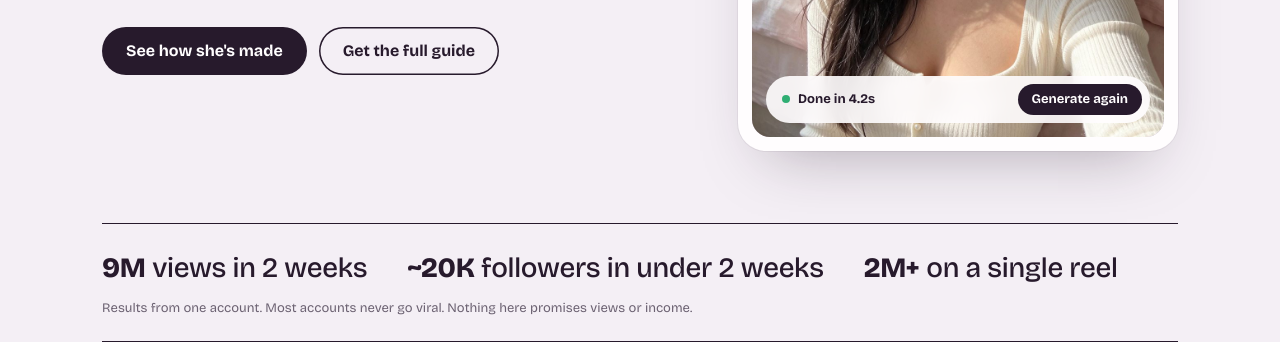
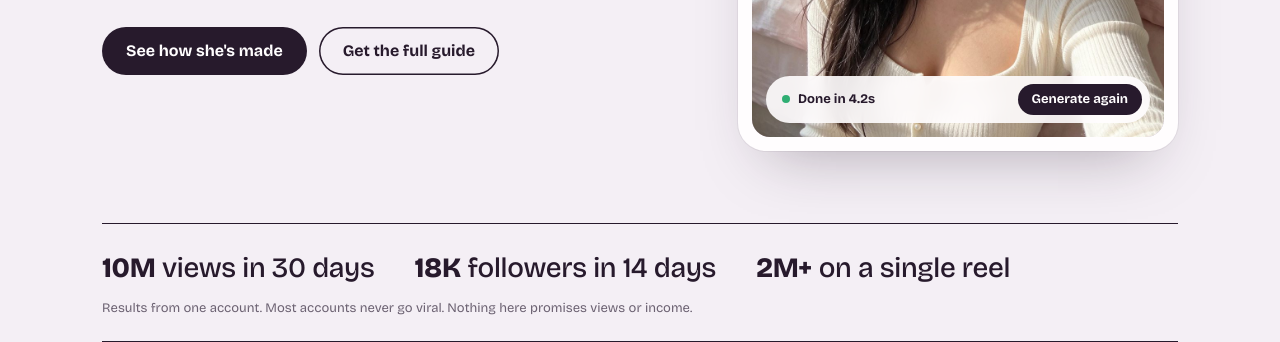
Before and after one commit to makeyourownhana/makeyourownhana.github.io, a plain HTML site: page index.html in a window 1280 px wide. Shown: the part 610-952 px from the top of the page. Drawn offline with nearby package versions, Linux system fonts and the light colour scheme.

Commit message:
Update stats: 10M views in 30 days, 18K followers in 14 days
Co-Authored-By: Claude Opus 5.5 <noreply@anthropic.com>
Claude-Session: https://claude.ai/code/session_01ABcBu9ZG4bp1URzaMMjuh9

```diff
--- a/index.html
+++ b/index.html
@@ -6,7 +6,7 @@
 <title>Hana is AI. Here's how she's made · Make Your Own Hana</title>
 <meta name="description" content="Hana (@hana02seoul) is a 100% AI character. See how she is made, for free: the tools, the workflow and a real prompt you can copy.">
 <meta property="og:title" content="Hana is AI. Here's how she's made">
-<meta property="og:description" content="The tools, the workflow and a free prompt behind an AI character with 9M views in 2 weeks.">
+<meta property="og:description" content="The tools, the workflow and a free prompt behind an AI character with 10M views in 30 days.">
 <meta property="og:image" content="https://makeyourownhana.github.io/assets/hana-og-v2.jpg">
 <meta property="og:type" content="website">
 <meta name="theme-color" content="#f4eff5">
@@ -213,8 +213,8 @@ footer b{color:var(--plum)}
   </header>
 
   <div class="proof">
-    <p><strong>9M</strong> views in 2 weeks</p>
-    <p><strong>~20K</strong> followers in under 2 weeks</p>
+    <p><strong>10M</strong> views in 30 days</p>
+    <p><strong>18K</strong> followers in 14 days</p>
     <p><strong>2M+</strong> on a single reel</p>
     <small>Results from one account. Most accounts never go viral. Nothing here promises views or income.</small>
   </div>
@@ -340,7 +340,7 @@ Everyday phone photo look. No skin smoothing, no beauty filter, no studio lighti
     <div class="sec-head"><h2>Before you ask</h2></div>
     <details><summary>Is Hana a real person?</summary><p>No. Hana is fully AI-generated, and her Instagram is labelled as AI.</p></details>
     <details><summary>Do I need to show my face?</summary><p>No. That's the point. The character is the face.</p></details>
-    <details><summary>Will I get 9M views too?</summary><p>Nobody can promise that. Hana's numbers come from one account, and most accounts never go viral. What you get is the method and the mistakes to avoid.</p></details>
+    <details><summary>Will I get 10M views too?</summary><p>Nobody can promise that. Hana's numbers come from one account, and most accounts never go viral. What you get is the method and the mistakes to avoid.</p></details>
     <details><summary>What tools do I need?</summary><p>Higgsfield for photos and videos, and ChatGPT for the first face design. Check current prices yourself before you pay.</p></details>
     <details><summary>How do I get the guide after paying?</summary><p>Checkout runs on Payhip. The PDF is emailed to you automatically right after payment.</p></details>
     <details><summary>How do I contact you?</summary><p>Email <a href="mailto:hana02seoul@gmail.com">hana02seoul@gmail.com</a>.</p></details>
```
Also changed, not shown: assets/hana-blueprint.jpg.
